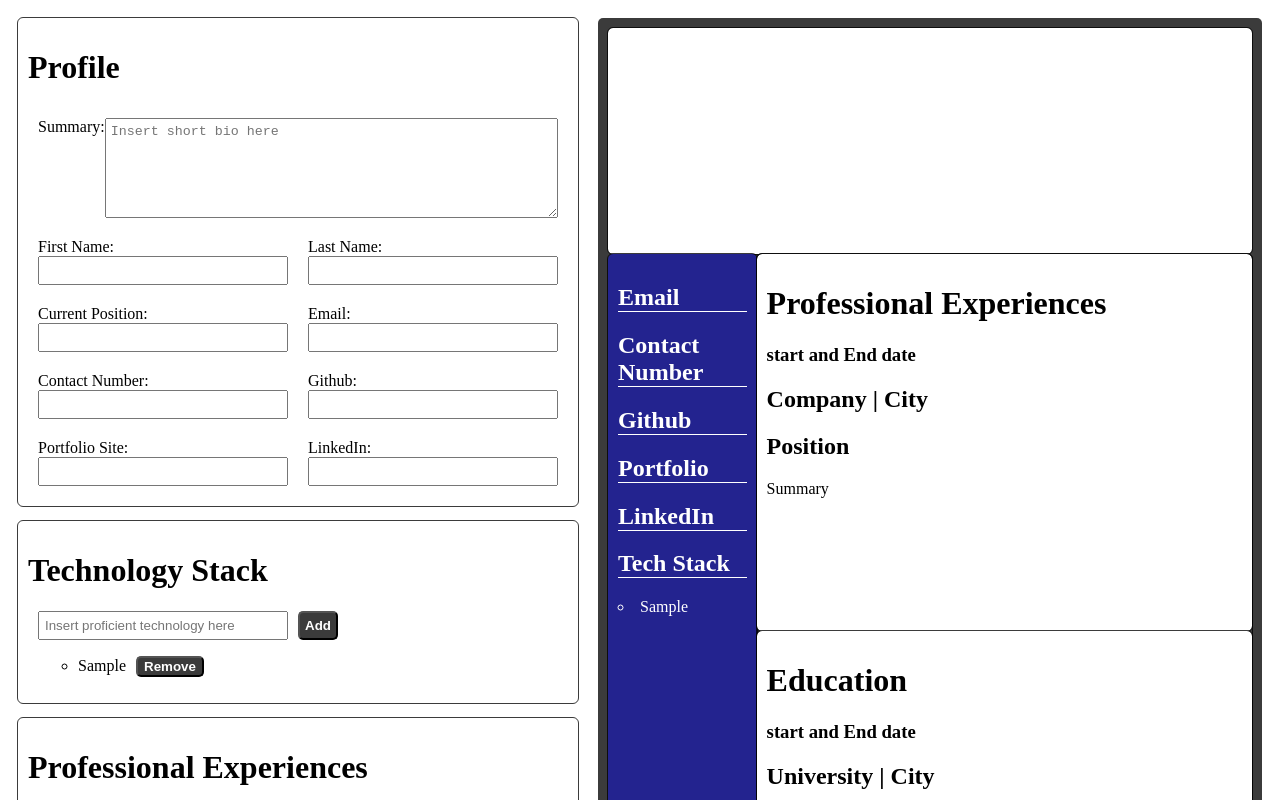
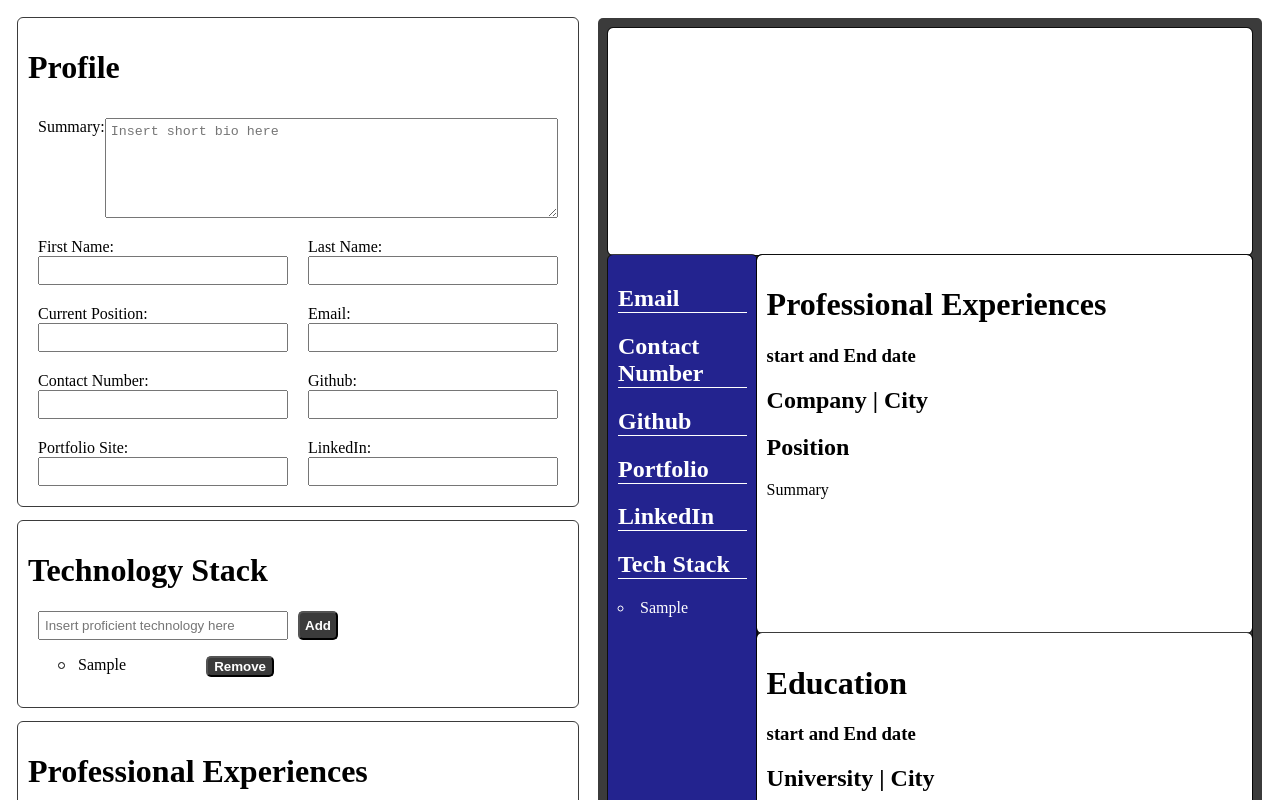
Before and after one commit to Stalloyde/cv-project, a React (Create React App) app: page / in a window 1280 px wide. Both pictures are taken after typing "Sample" into the empty fields and a click on the input "Add". Shown: the top 800 px of the page. Built offline with nearby package versions, Linux system fonts and the light colour scheme.

Commit message:
Neaten up alignment of tech stack list

```diff
--- a/src/Components/form.css
+++ b/src/Components/form.css
@@ -32,6 +32,32 @@
   padding: var(--main-padding);
   margin-bottom: var(--main-margin-bottom);
   border-radius: var(--main-border-radius);
+}
+
+.tech-stack-container {
+  display: grid;
+  grid-template-columns: 1fr 1fr;
+}
+
+.tech-stack-container > li {
+  position: relative;
+  display: flex;
+  justify-content: space-between;
+  width: 80%;
+  height: 25px;
+  list-style-type: square;
+}
+
+.tech-stack-container > li::before {
+  position: absolute;
+  content: '';
+  width: 5px;
+  height: 5px;
+  background-color: white;
+  border: 1px solid black;
+  top: 25%;
+  left: -10%;
+  border-radius: 20px;
 }
 
 .form-profile-container > h1,
--- a/src/Components/form.js
+++ b/src/Components/form.js
@@ -67,10 +67,11 @@ class TechStackForm extends React.Component {
         <input type='submit' value='Add'></input>
 
         {techStack && (
-          <ul>
+          <ul className='tech-stack-container'>
             {techStack.map((item) => (
               <li key={item.id} id={item.id}>
-                {item.text}
+                <div>{item.text}</div>
+                <div>
                   <button
                     id={item.id}
                     className='remove-stack-btn'
@@ -78,6 +79,7 @@ class TechStackForm extends React.Component {
                   >
                     Remove
                   </button>
+                </div>
               </li>
             ))}
           </ul>
```
Lines whose indentation alone changed are shown as unchanged.
